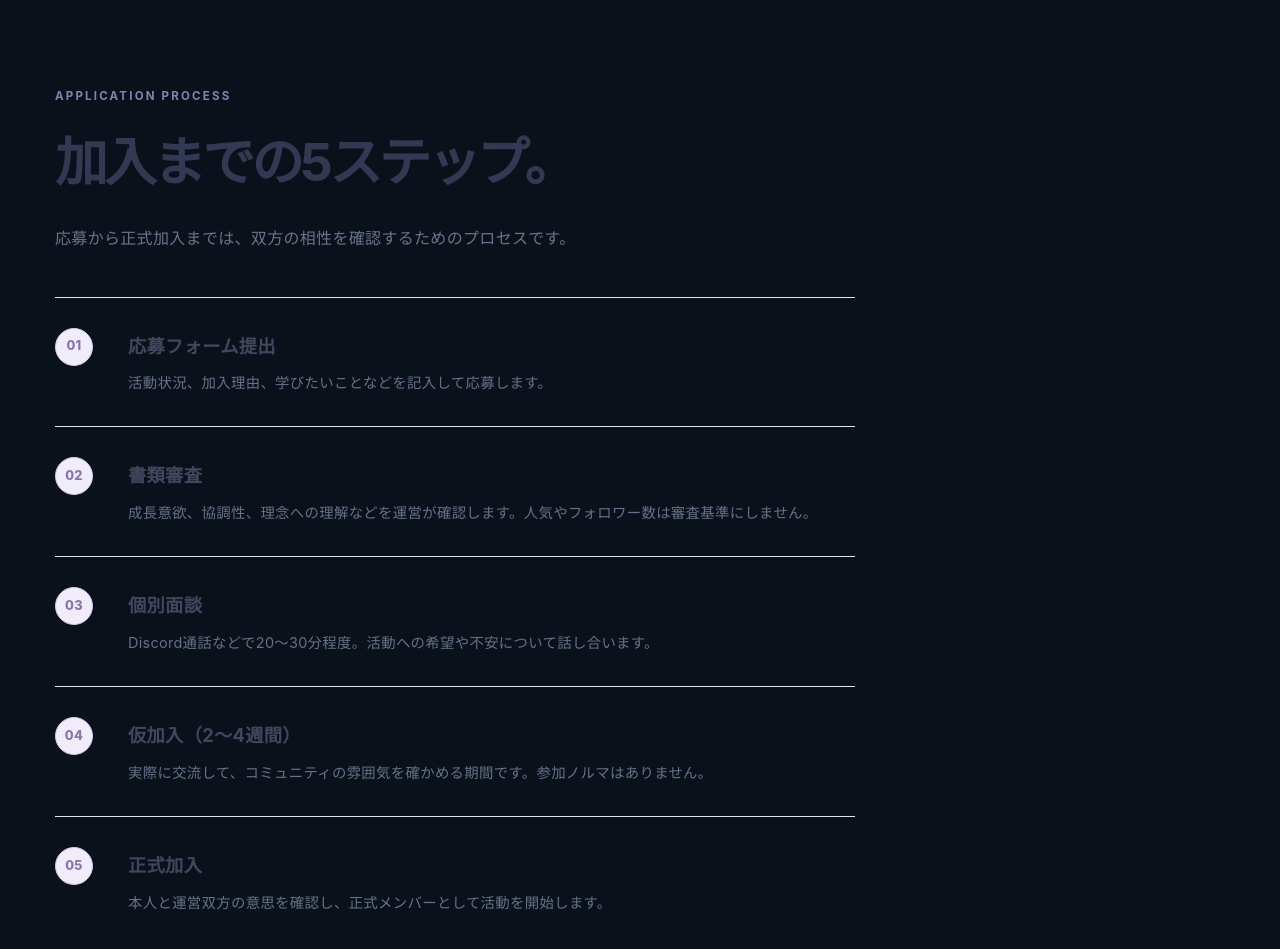
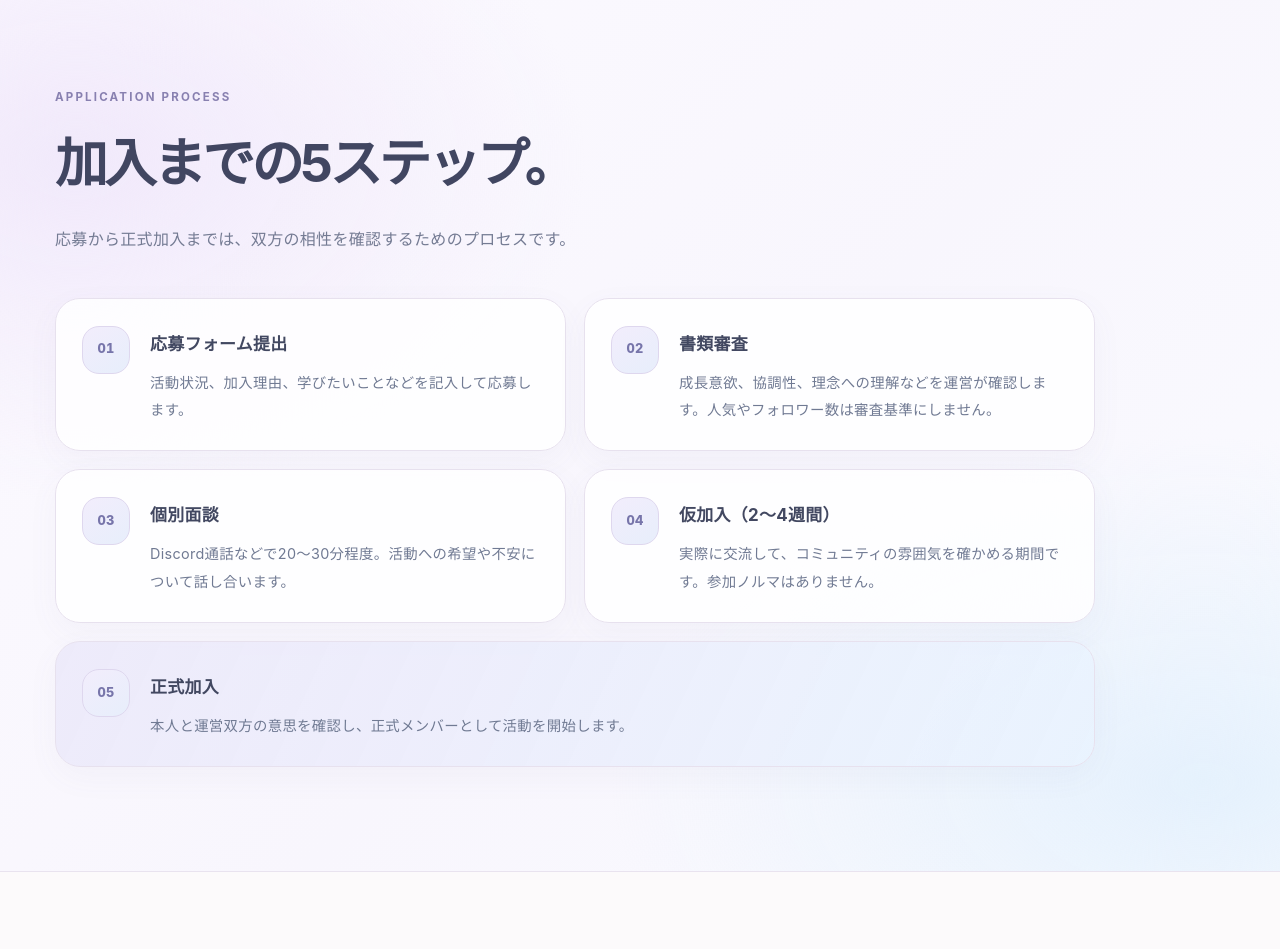
Before and after one commit to rinseishirasu/LiveCraft_HP, a plain HTML site: page join.html in a window 1280 px wide. Shown: the part 1740-2689 px from the top of the page. Drawn offline with Linux system fonts and the light colour scheme.

Commit message:
Ver.3.1.1 Update
Ver.2.0デザイン残を修正

```diff
--- a/assets/v3.css
+++ b/assets/v3.css
@@ -288,3 +288,59 @@ html.motion-ready [data-reveal]:not(.is-visible){opacity:0;transform:translateY(
  .profile-meta{margin-top:12px}
 }
 @media(prefers-reduced-motion:reduce){.generation-group{animation:none}.generation-filter{transition:none}}
+
+/* Ver.3.1.1 — Soft Atelier consistency for JOIN US & ABOUT */
+.section-soft {
+  background:radial-gradient(ellipse 660px 440px at 6% 20%,rgba(239,230,250,.85),transparent 77%),
+             radial-gradient(ellipse 740px 430px at 94% 90%,rgba(222,238,252,.74),transparent 80%),
+             linear-gradient(135deg,#fcfaff 0%,#f8f6fd 55%,#fafbff 100%);
+  border-block:1px solid #e9e3ef;
+}
+.section-soft .section-heading{max-width:800px}
+.section-soft .section-heading h2{color:#414661}
+.section-soft .section-heading p{color:#747b93}
+/* An airy application timeline rather than the old dark block */
+.page-join .formbox{
+  background:radial-gradient(ellipse 500px 300px at 100% 0,rgba(233,224,249,.46),transparent 80%),#fff;
+  border-color:#e5deee;
+  box-shadow:0 22px 66px rgba(114,106,155,.08);
+}
+.page-join .formbox .links-small a{color:#626b9c;text-underline-offset:5px}
+.page-join .formbox .links-small a:hover{color:#8875af}
+.process-list{display:grid;grid-template-columns:repeat(2,minmax(0,1fr));gap:18px;max-width:1040px}
+.process-list .step{
+  min-width:0;margin:0;padding:27px 26px;
+  grid-template-columns:52px minmax(0,1fr);gap:16px;
+  align-items:start;
+  background:rgba(255,255,255,.82);
+  border:1px solid #e7e1ee;border-radius:25px;
+  box-shadow:0 10px 32px rgba(109,101,151,.047);
+  transition:transform .35s ease,border-color .35s ease,box-shadow .35s ease;
+}
+.process-list .step:hover{transform:translateY(-3px);border-color:#cec3e2;box-shadow:0 15px 38px rgba(117,102,156,.095)}
+.process-list .step:last-child{
+  grid-column:1 / -1;
+  background:linear-gradient(115deg,rgba(236,233,250,.92),rgba(233,243,254,.82));
+}
+.process-list .step-n{
+  width:48px;height:48px;border-radius:17px;
+  background:linear-gradient(145deg,#f2edfc,#e7eefb);
+  border:1px solid #ded7ee;color:#7775aa;
+  font-variant-numeric:tabular-nums;
+}
+.process-list .step h3{color:#424861;font-size:1.06rem;margin:2px 0 8px}
+.process-list .step p{color:#707a93;line-height:1.9}
+/* JOIN US FAQs look like the other soft disclosure elements */
+.page-join .faq details{background:rgba(255,255,255,.77);border:1px solid #e8e2ee;border-radius:18px;padding:19px 23px;margin-bottom:12px}
+.page-join .faq summary{color:#49516f;align-items:center}
+.page-join .faq summary:after{color:#9785c1}
+.page-join .faq details[open]{background:#fff;box-shadow:0 11px 32px rgba(108,101,150,.06)}
+.page-join .faq p{color:#727c94}
+@media(max-width:760px){.process-list{grid-template-columns:1fr}.process-list .step:last-child{grid-column:auto}}
+@media(max-width:700px){
+  .process-list{gap:12px}
+  .process-list .step{padding:21px 18px;grid-template-columns:43px minmax(0,1fr);gap:13px;border-radius:21px}
+  .process-list .step-n{width:41px;height:41px;border-radius:14px}
+  .page-join .faq details{padding:17px 18px;border-radius:16px}
+}
+@media(prefers-reduced-motion:reduce){.process-list .step{transition:none}.process-list .step:hover{transform:none}}
--- a/join.html
+++ b/join.html
@@ -7,7 +7,7 @@
 <nav aria-label="メインナビゲーション" class="nav-links" id="primary-nav"><a href="index.html">HOME</a><a href="about.html">ABOUT</a><a href="activities.html">ACTIVITIES</a><a href="members.html">MEMBERS</a><a href="news.html">NEWS</a><a aria-current="page" href="join.html">JOIN US</a><a class="nav-cta" href="join.html">参加について →</a></nav>
 </div></header><main id="main"><section class="page-hero" data-label="07 / JOIN US"><div class="container"><div class="page-heading"><div class="breadcrumb"><a href="index.html">HOME</a> <span aria-hidden="true">/</span> JOIN US</div><p class="eyebrow">JOIN US</p><h1>成長を楽しめる仲間を、<br/>Live Craftへ。</h1><p>私たちは、数字ではなく「もっと良い配信にしたい」という気持ちを大切にしています。加入は書類審査・面談制です。</p></div></div></section><section class="section-slim"><div class="container"><div class="formbox"><div class="eyebrow">RECRUITMENT STATUS</div><h3>メンバー募集について <span class="status-chip" data-recruit-status="">募集準備中</span></h3><p>募集状況と応募フォームはこちらでご案内します。応募前にコミュニティ規約とプライバシー方針をご確認ください。</p><div data-application-area=""><p class="small muted">現在は募集準備中です。応募受付の開始時にこちらからご案内します。</p></div><div class="links-small" style="margin-top:18px"><a href="guidelines.html">規約を確認する ↗</a><a href="privacy.html">応募情報の取扱いを確認する ↗</a></div></div></div></section>
 <section class="section"><div class="container feature-split"><div><div class="eyebrow">WHO WE'RE LOOKING FOR</div><h2 class="subheading">求めているのは、<br/>上手さよりも姿勢。</h2><p class="muted">配信を始めたばかりの人も、経験のある人も。互いを尊重しながら、学び合える方と一緒に活動したいと考えています。</p></div><div class="feature-side"><h3 class="subheading">参加の基本条件</h3><ul class="check-list"><li>配信中、または具体的に配信開始を準備している</li><li>配信の質や表現を良くしたいと考えている</li><li>他のメンバーの活動スタイルを尊重できる</li><li>コミュニティ規約に同意できる</li><li>必要な運営連絡に対応できる</li></ul><p class="tiny muted">※未成年者は必要な保護者等の同意が必要です。</p></div></div></section>
-<section class="section" style="background:#0b111b"><div class="container"><div class="section-heading"><div class="eyebrow">APPLICATION PROCESS</div><h2>加入までの5ステップ。</h2><p>応募から正式加入までは、双方の相性を確認するためのプロセスです。</p></div><div style="max-width:800px">
+<section class="section section-soft process-section"><div class="container"><div class="section-heading"><div class="eyebrow">APPLICATION PROCESS</div><h2>加入までの5ステップ。</h2><p>応募から正式加入までは、双方の相性を確認するためのプロセスです。</p></div><div class="process-list">
 <div class="step"><div class="step-n">01</div><div><h3>応募フォーム提出</h3><p>活動状況、加入理由、学びたいことなどを記入して応募します。</p></div></div>
 <div class="step"><div class="step-n">02</div><div><h3>書類審査</h3><p>成長意欲、協調性、理念への理解などを運営が確認します。人気やフォロワー数は審査基準にしません。</p></div></div>
 <div class="step"><div class="step-n">03</div><div><h3>個別面談</h3><p>Discord通話などで20〜30分程度。活動への希望や不安について話し合います。</p></div></div>
```
Also changed, not shown: about.html (+1 -1 lines), 1 other file.
